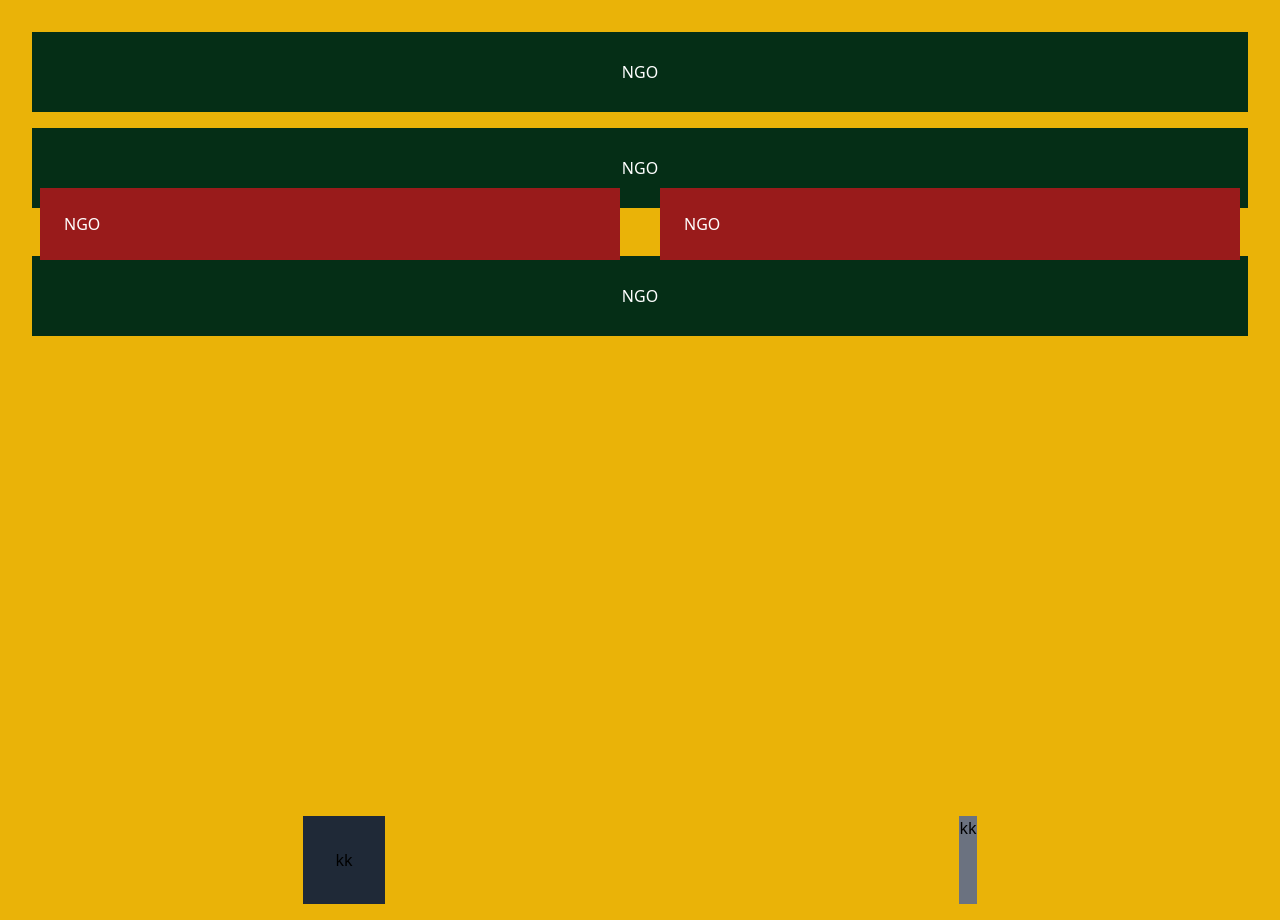
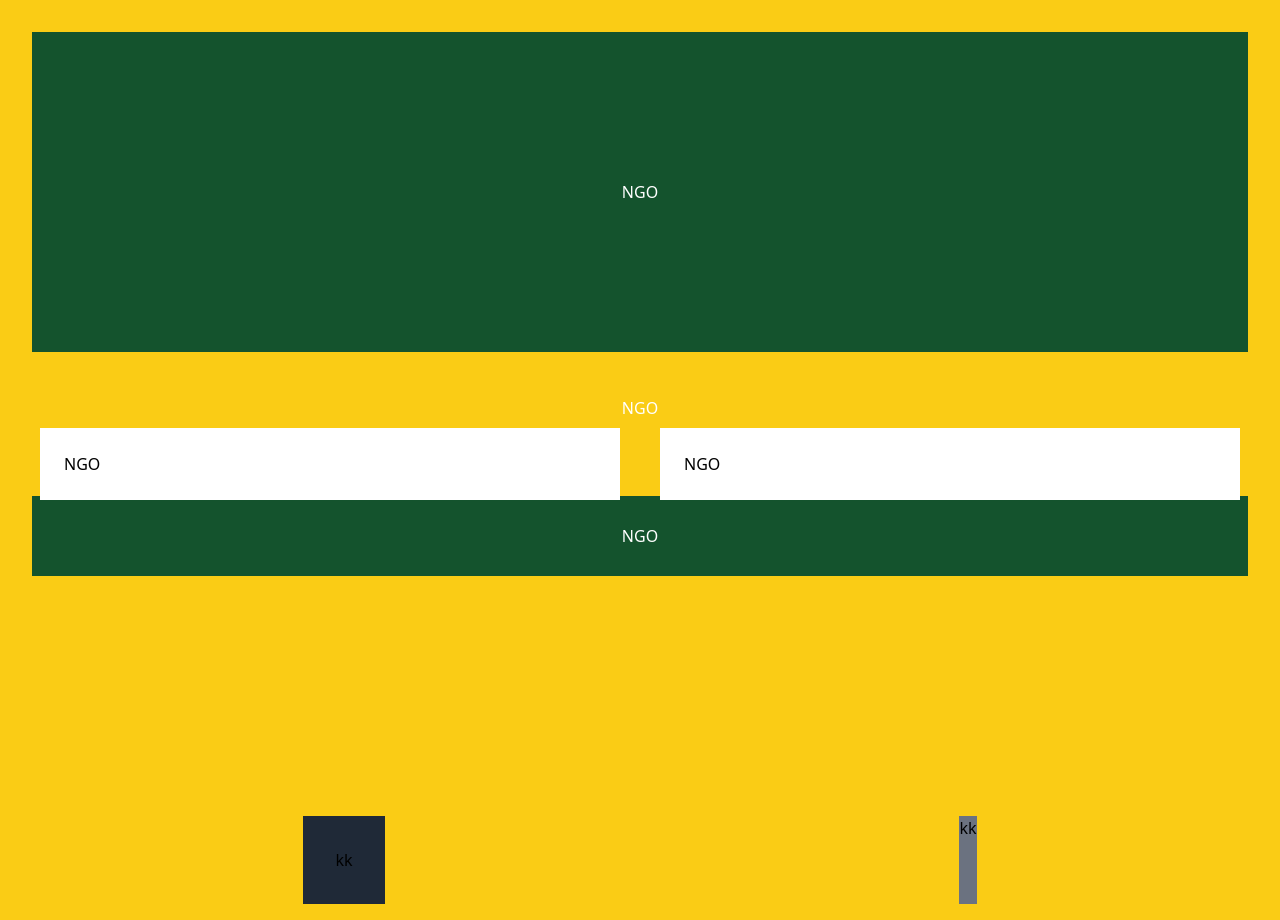
Before and after one commit to treva556/ngo, a Next.js app: page / in a window 1280 px wide. Built offline with nearby package versions, Linux system fonts and the light colour scheme.

Commit message:
milestone 2

```diff
--- a/app/page.js
+++ b/app/page.js
@@ -3,26 +3,26 @@
 export default function Home() {
   return (
     <>
-    <div className="h-screen w-full relative justify-around p-4 bg-yellow-500">
-  <div className="bg-green-950 h-20 m-4 flex justify-center items-center text-white">
+    <div className="h-screen w-full relative justify-around p-4 bg-yellow-400">
+  <div className=" bg-green-900 h-80 m-4 flex justify-center items-center text-white">
     NGO
   </div>
-  <div className="bg-green-950 h-20 p-2 m-4 flex justify-center items-center text-white">
+  <div className=" bg-yellow-400 h-20 p-2 m-4 flex justify-center items-center text-white">
     NGO
   </div>
-  <div className=" h-20 p-2 m-4 mb-8  flex flex-row gap-10 justify-center items-center text-white relative z-10 -mt-10">
-  <div className=" bg-red-800 p-6 w-1/2">
+  <div className=" h-20 p-2 m-4 mb-8  flex flex-row gap-10 justify-center items-center relative z-10 -mt-10">
+  <div className=" bg-white p-6 w-1/2">
     NGO
     </div>
-    <div className=" bg-red-800 p-6 w-1/2">
+    <div className=" bg-white p-6 w-1/2">
     NGO
     </div>
   </div>
-  <div className="bg-green-950 h-20 m-4 p-8 flex justify-center items-center text-white relative -mt-10">
+  <div className="bg-green-900 h-20 m-4 p-8 flex justify-center items-center text-white relative -mt-10">
     NGO
   </div>
 </div>
-<div className=" flex justify-around p-4 bg-yellow-500">
+<div className=" flex justify-around p-4 bg-yellow-400">
   <div className=" bg-gray-800 p-8">
 kk
   </div>
```
